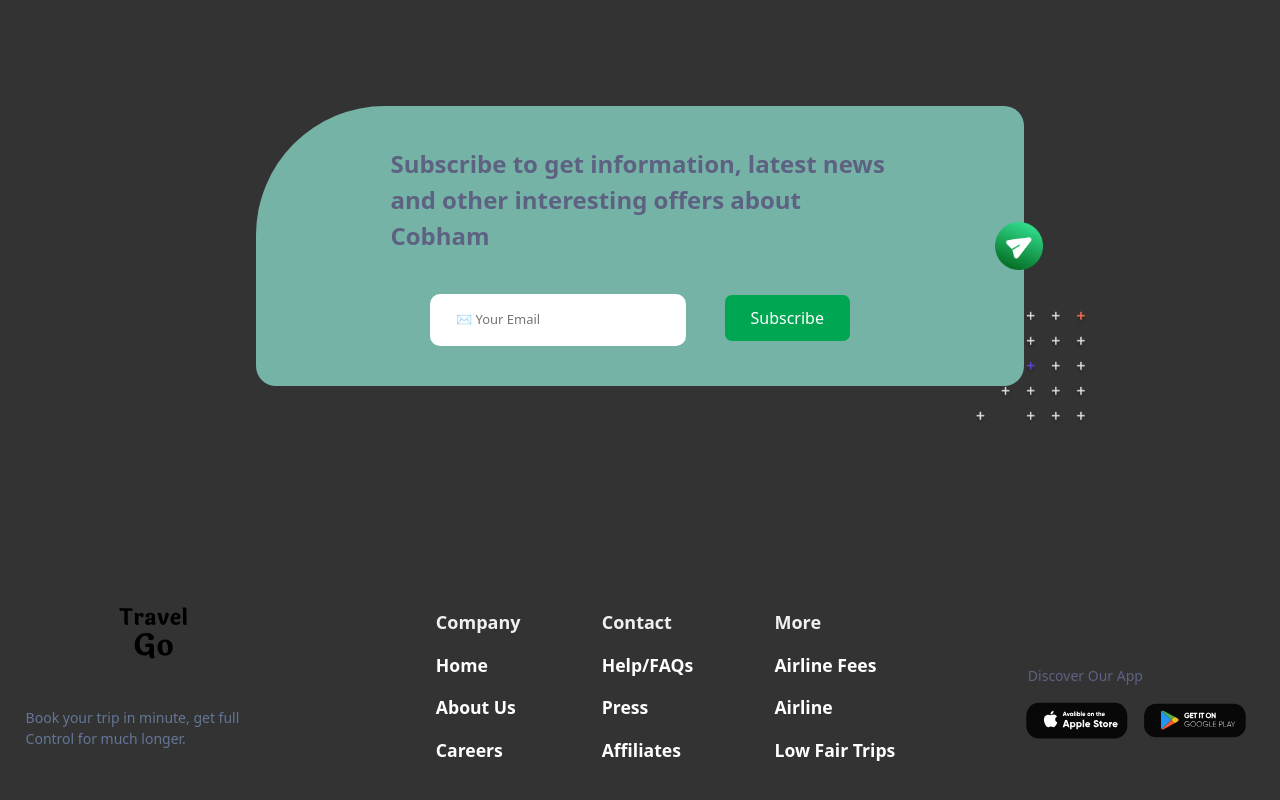
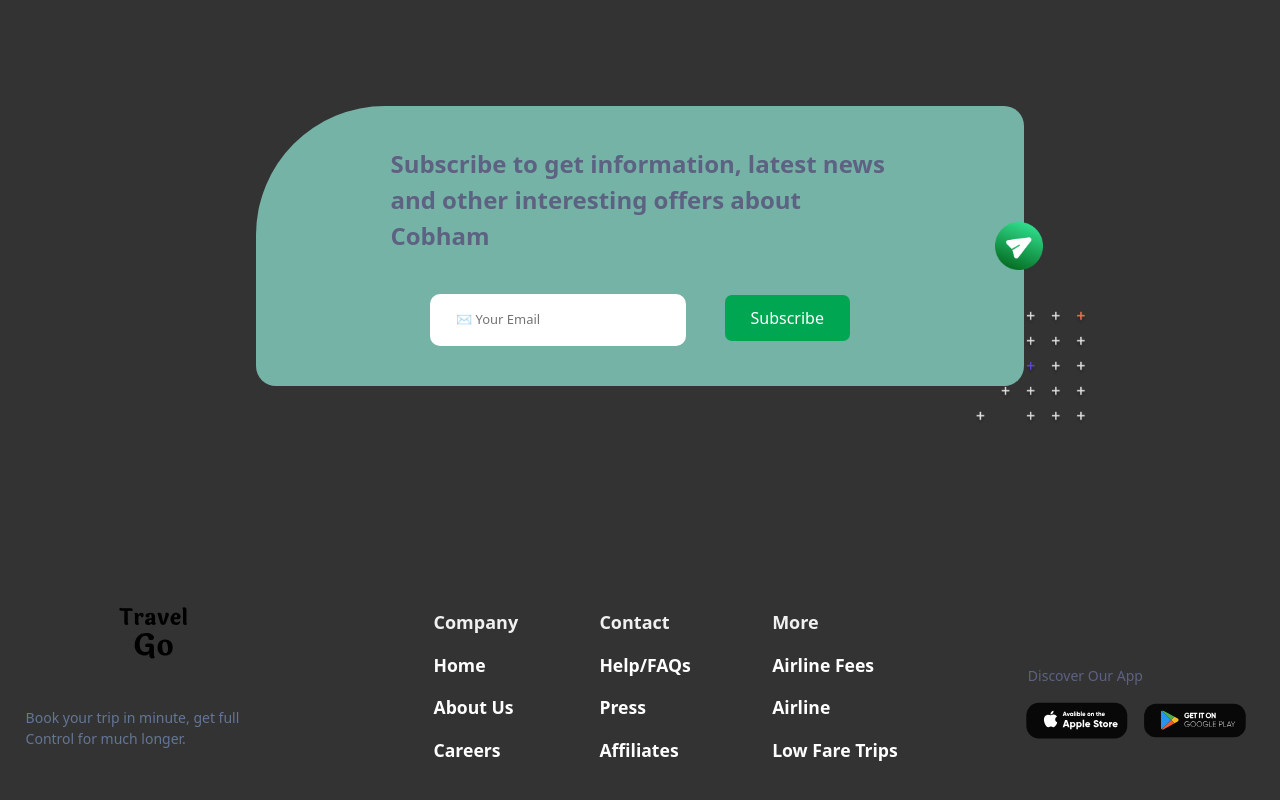
Before and after one commit to nishant-ai/TravelGo, a React (Create React App) app: page / in a window 1280 px wide. Shown: the part 4114-4914 px from the top of the page. Built offline with nearby package versions, Linux system fonts and the light colour scheme.

Commit message:
fixed mispelling of fair, which here is actually fare

```diff
--- a/src/components/Footer.js
+++ b/src/components/Footer.js
@@ -31,7 +31,7 @@ function Footer() {
             <ListTitle className="m-2">More</ListTitle>
             <a href='#home'  className="m-2">Airline Fees</a>
             <a href='#home'  className="m-2">Airline</a>
-            <a href='#home'  className="m-2">Low Fair Trips</a>
+            <a href='#home'  className="m-2">Low Fare Trips</a>
           </List>
         </Mid>
 
```
